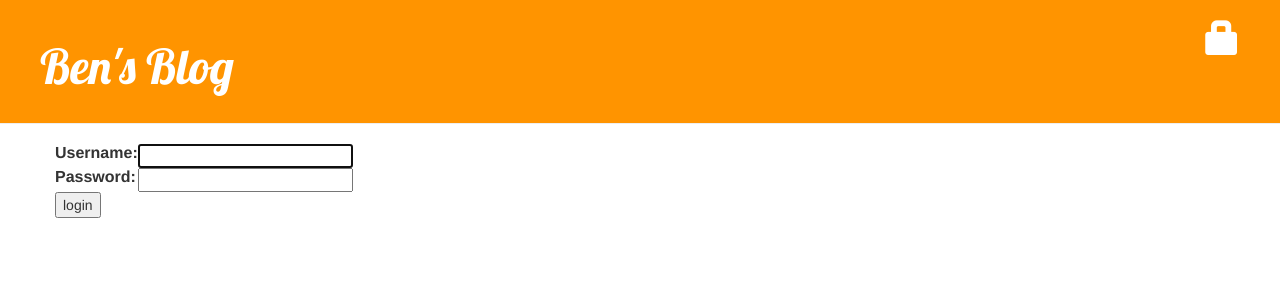
After one commit to jacob31/portfolio, a Django app: page /accounts/login/ in a window 1280 px wide. The commit adds this page. Shown: the top 300 px of the page. Run offline with Django 3.2, Linux system fonts and the light colour scheme; some libraries are stand-ins or nearby versions.

Commit message:
added login and logout option

```diff
--- a/blog/templates/blog/base.html
+++ b/blog/templates/blog/base.html
@@ -10,8 +10,11 @@
     <body>
         <div class="page-header">
             {% if user.is_authenticated %}
-            <a href="{% url 'post_new' %}" class="top-menu"><span class="glyphicon glyphicon-plus"></span></a>
-            <a href="{% url 'post_draft_list' %}" class="top-menu"><span class="glyphicon glyphicon-edit"></span></a>
+                <a href="{% url 'post_new' %}" class="top-menu"><span class="glyphicon glyphicon-plus"></span></a>
+                <a href="{% url 'post_draft_list' %}" class="top-menu"><span class="glyphicon glyphicon-edit"></span></a>
+                <p class="top-menu">Hello {{ user.username }} <small>(<a href="{% url 'logout' %}">Log out</a>)</small></p>
+            {% else %}
+                <a href="{% url 'login' %}" class="top-menu"><span class="glyphicon glyphicon-lock"></span></a>
             {% endif %}
             <h1><a href="/">Ben's Blog</a></h1>
         </div>
--- a/blog/templates/blog/post_detail.html
+++ b/blog/templates/blog/post_detail.html
@@ -11,6 +11,7 @@
         {% endif %}
         {% if user.is_authenticated %}
              <a class="btn btn-default" href="{% url 'post_edit' pk=post.pk %}"><span class="glyphicon glyphicon-pencil"></span></a>
+             <a class="btn btn-default" href="{% url 'post_remove' pk=post.pk %}"><span class="glyphicon glyphicon-remove"></span></a>
         {% endif %}
         <h1>{{ post.title }}</h1>
         <p>{{ post.text|linebreaksbr }}</p>
--- /dev/null
+++ b/blog/templates/registration/login.html
@@ -0,0 +1,24 @@
+{% extends "blog/base.html" %}
+
+{% block content %}
+    {% if form.errors %}
+        <p>Your username and password didn't match. Please try again.</p>
+    {% endif %}
+
+    <form method="post" action="{% url 'login' %}">
+    {% csrf_token %}
+        <table>
+        <tr>
+            <td>{{ form.username.label_tag }}</td>
+            <td>{{ form.username }}</td>
+        </tr>
+        <tr>
+            <td>{{ form.password.label_tag }}</td>
+            <td>{{ form.password }}</td>
+        </tr>
+        </table>
+
+        <input type="submit" value="login" />
+        <input type="hidden" name="next" value="{{ next }}" />
+    </form>
+{% endblock %}
--- a/blog/urls.py
+++ b/blog/urls.py
@@ -8,4 +8,5 @@ urlpatterns = [
     url(r'^post/(?P<pk>\d+)/edit/$', views.post_edit, name='post_edit'),
     url(r'^drafts/$', views.post_draft_list, name='post_draft_list'),
     url(r'^post/(?P<pk>\d+)/publish/$', views.post_publish, name="post_publish"),
+    url(r'^post/(?P<pk>\d+)/remove/$', views.post_remove, name="post_remove"),
 ]
--- a/mysite/settings.py
+++ b/mysite/settings.py
@@ -81,6 +81,9 @@ DATABASES = {
     }
 }
 
+# Direct access to log-in page.
+
+LOGIN_REDIRECT_URL = '/'
 
 # Password validation
 # https://docs.djangoproject.com/en/1.10/ref/settings/#auth-password-validators
--- a/mysite/urls.py
+++ b/mysite/urls.py
@@ -16,7 +16,12 @@ Including another URLconf
 from django.conf.urls import include, url
 from django.contrib import admin
 
+from django.contrib.auth import views
+
 urlpatterns = [
     url(r'^admin/', admin.site.urls),
+    url(r'^accounts/login/$', views.login, name='login'),
+    url(r'^accounts/logout/$', views.logout, name='logout', kwargs={'next_page': '/'}),
     url(r'', include('blog.urls')),
+
 ]
```
Also changed, not shown: blog/views.py (+14 -4 lines).
